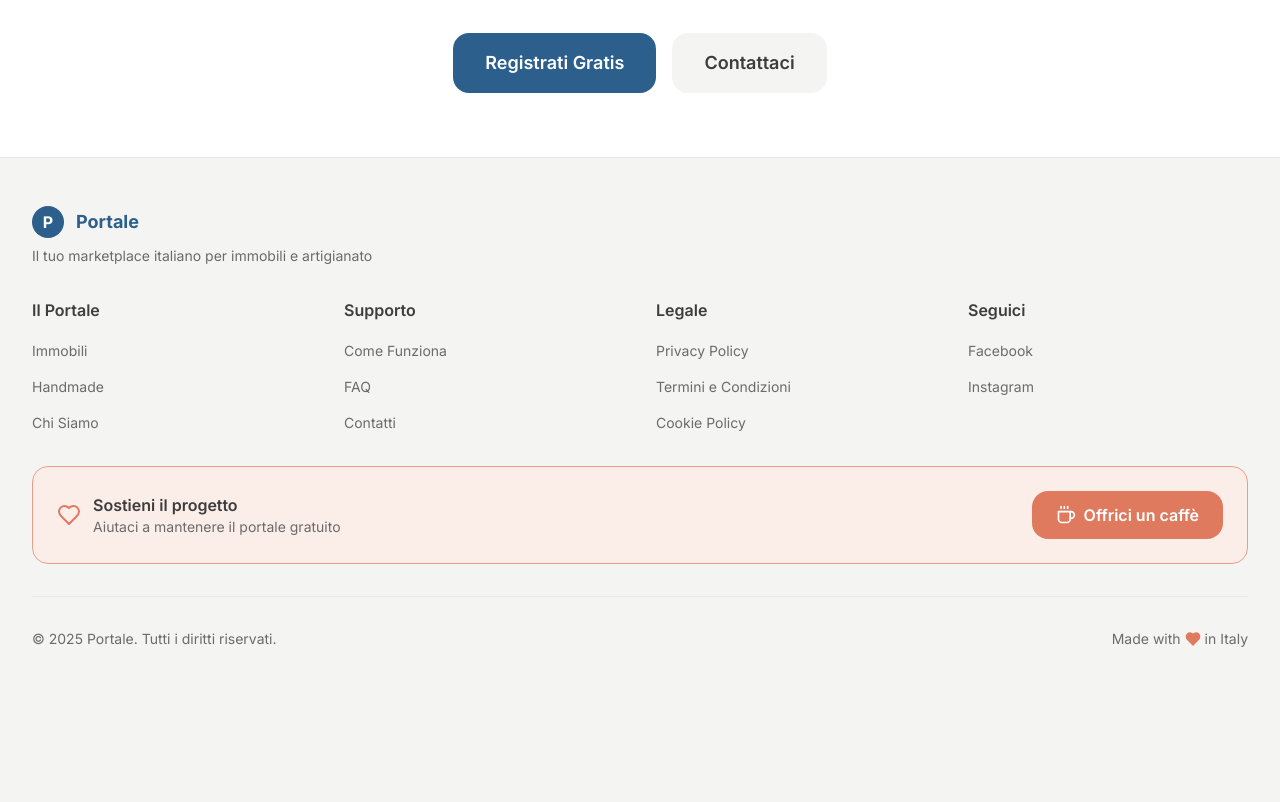
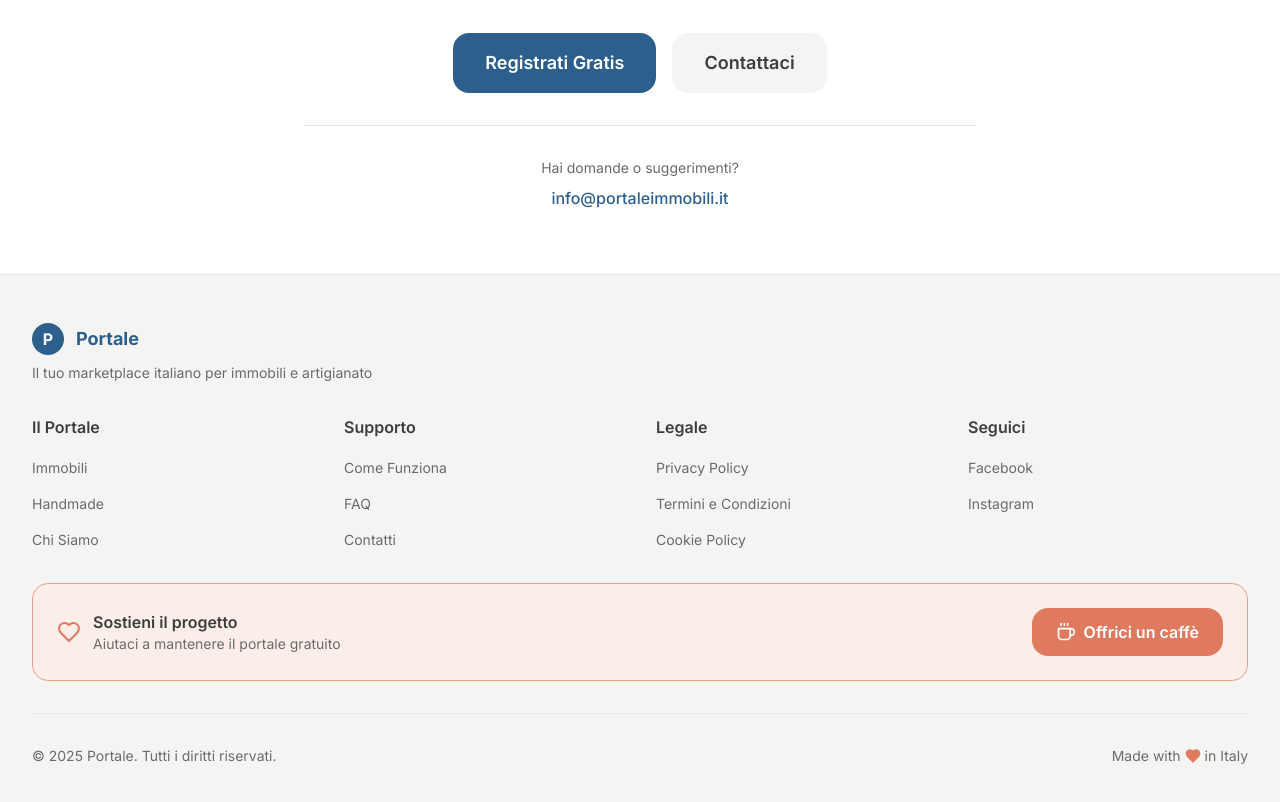
Before and after one commit to vetrinaimmobilihandmade/portale-immobili-handmade, a Next.js app: page /about in a window 1280 px wide. Shown: the part 3260-4062 px from the top of the page. Before the commit the page ends 3957 px from the top, so only its background shows below. Built offline with nearby package versions, Linux system fonts and the light colour scheme; no server answers; the database is empty.

Commit message:
Update page.tsx

```diff
--- a/app/about/page.tsx
+++ b/app/about/page.tsx
@@ -1,7 +1,31 @@
+'use client';
+
+import { useEffect, useState } from 'react';
+import { createClient } from '@/lib/supabase/client';
 import { Heart, Target, Users, Lightbulb, Shield, Sparkles } from 'lucide-react';
 import Link from 'next/link';
 
 export default function AboutPage() {
+  const [siteSettings, setSiteSettings] = useState<any>(null);
+  const supabase = createClient();
+
+  useEffect(() => {
+    loadSiteSettings();
+  }, []);
+
+  const loadSiteSettings = async () => {
+    const { data } = await supabase
+      .from('site_settings')
+      .select('*')
+      .single();
+
+    if (data) setSiteSettings(data);
+  };
+
+  // Valori di fallback se non ci sono dati
+  const siteName = siteSettings?.site_name || 'Portale Immobili & Handmade';
+  const supportEmail = siteSettings?.contact_email || 'info@portaleimmobili.it';
+
   return (
     <div className="min-h-screen bg-neutral-main">
 
@@ -216,7 +240,7 @@ export default function AboutPage() {
         </div>
       </section>
 
-      {/* Team Section (Optional) */}
+      {/* Team Section */}
       <section className="py-16 px-4 bg-gradient-to-br from-primary to-blue-600 text-white">
         <div className="max-w-4xl mx-auto text-center">
           <h2 className="text-3xl font-bold mb-6">
@@ -256,6 +280,19 @@ export default function AboutPage() {
               Contattaci
             </Link>
           </div>
+
+          {/* ✅ FIX: Email dinamica invece di hardcoded */}
+          <div className="mt-8 pt-8 border-t border-neutral-border">
+            <p className="text-sm text-text-secondary mb-2">
+              Hai domande o suggerimenti?
+            </p>
+            <a
+              href={`mailto:${supportEmail}`}
+              className="text-primary hover:underline font-medium"
+            >
+              {supportEmail}
+            </a>
+          </div>
         </div>
       </section>
 
```
